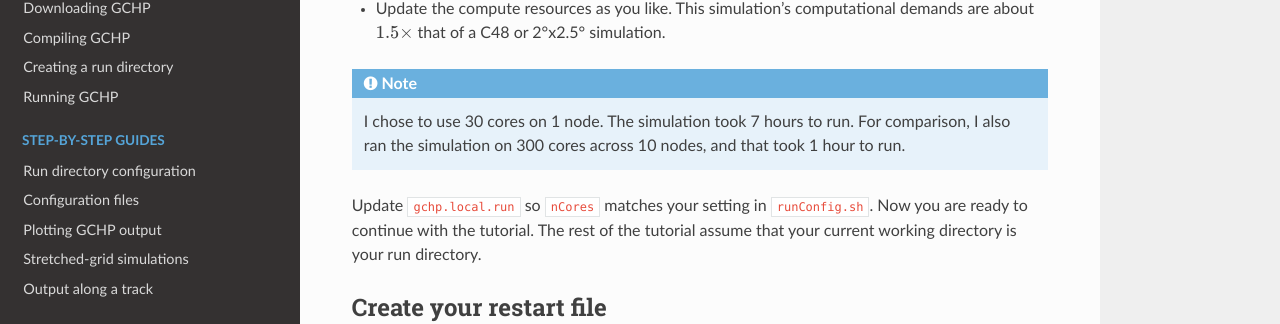
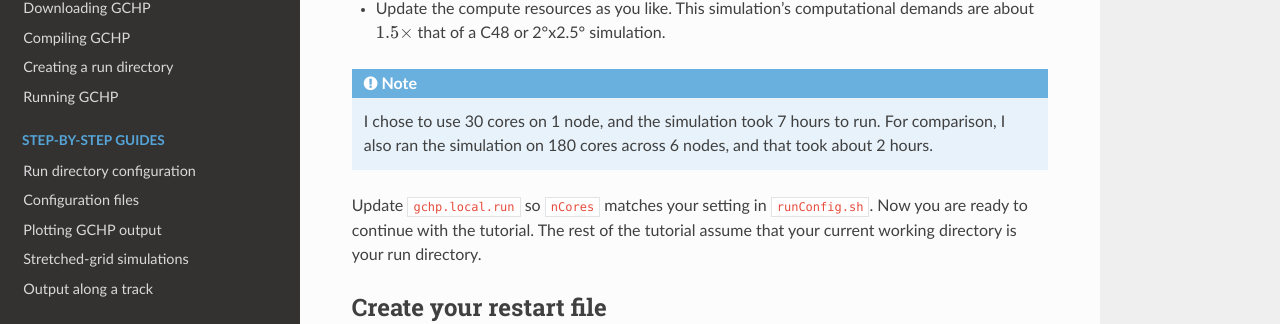
Before and after one commit to geoschem/GCHP, a Sphinx documentation site: the page built from docs/source/tutorials/stretched-grid.rst, in a window 1280 px wide and 900 px high, scrolled down 1259 px. Shown: the part 146-470 px from the top of the window. Built offline with Sphinx 7.4.7 and the Read the Docs theme 2.0.0, drawn with Linux system fonts in a browser that asks for light colours; pages that are not in the unit, such as notebooks, are missing from menus.

Commit message:
update timing

```diff
--- a/docs/source/tutorials/stretched-grid.rst
+++ b/docs/source/tutorials/stretched-grid.rst
@@ -68,9 +68,9 @@ following modifications to :file:`runConfig.sh`:
   demands are about :math:`1.5\times` that of a C48 or 2°x2.5° simulation.
 
 .. note::
-    I chose to use 30 cores on 1 node. The simulation took 7 hours
-    to run. For comparison, I also ran the simulation on 300 cores across 10
-    nodes, and that took 1 hour to run.
+    I chose to use 30 cores on 1 node, and the simulation took 7 hours
+    to run. For comparison, I also ran the simulation on 180 cores across 6
+    nodes, and that took about 2 hours.
 
 .. I started the 30 core simulation at ~3:45--4:00 (
 
```
